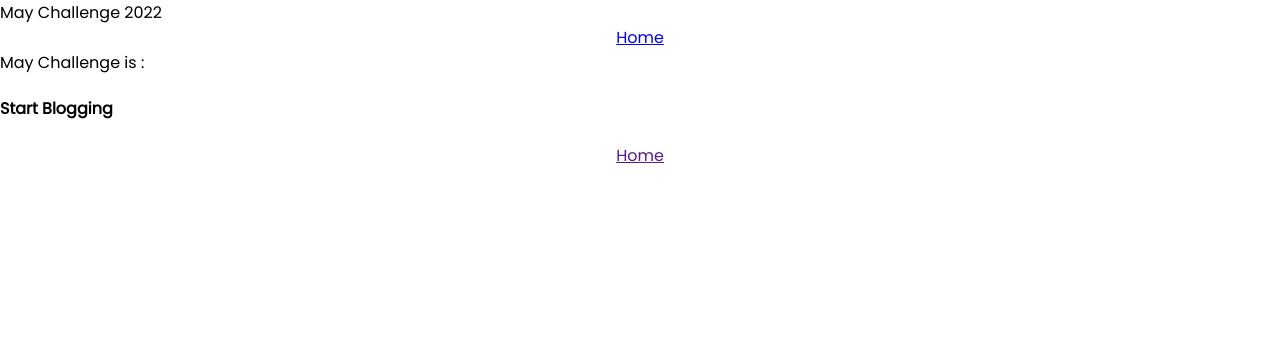
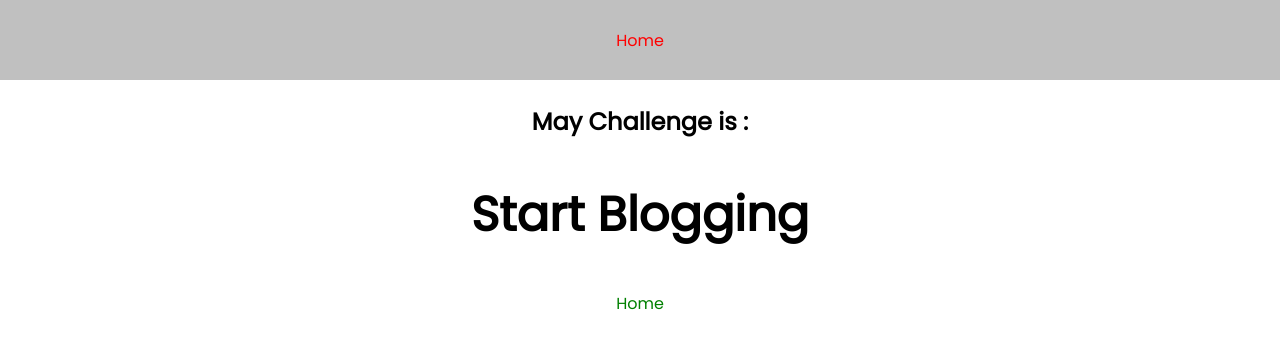
Before and after one commit to thejoecodes/monthly_challenges, a Django app: page /challenges/may in a window 1280 px wide. Shown: the top 349 px of the page. Run offline with Django 3.2, Linux system fonts and the light colour scheme.

Commit message:
add challenge.css

```diff
--- /dev/null
+++ b/challenges/static/challenges/challenge.css
@@ -0,0 +1,36 @@
+@import url('https://fonts.googleapis.com/css2?family=Poppins:wght@200;400&display=swap');
+
+*{
+    box-sizing:border-box;
+  }
+
+body{
+    font-family: 'Poppins', sans-serif;
+    text-align: center;
+    }
+h3{
+    font-size: 1.5rem;
+    font-weight: bold;
+}
+
+h2{
+    font-size: 3rem;
+    font-weight: bold;
+}
+
+a:link {
+    color: red;
+    text-decoration: none;
+  }
+
+  a:visited {
+    color: green;
+  }
+
+  a:hover {
+    color: hotpink;
+  }
+
+  a:active {
+    color: blue;
+  }
--- a/challenges/static/challenges/challenges.css
+++ b/challenges/static/challenges/challenges.css
@@ -19,7 +19,7 @@ ul{
     width: 90%;
     max-width: 20rem;
     box-shadow: 0 2px 8px rgba(0, 0, 0, 0.26);
-    padding: 1rem;
+    padding: 0.3rem;
     border-radius: 12px;
     background-color: seashell;
 
--- a/challenges/templates/challenges/challenge.html
+++ b/challenges/templates/challenges/challenge.html
@@ -1,16 +1,23 @@
 {% extends 'base.html' %}
+{% load static %}
+
+{% block css_files %}
+    <link rel="stylesheet" href="{% static "challenges/challenge.css" %}">
+    <link rel="stylesheet" href="{% static "challenges/includes/header.css" %}">
+{% endblock css_files %}
 
 {% block title_block %}
     {{ month_name|title }} Challenge 2022
 {% endblock title_block %}
 
+
 {% block content %}
 
 {% include "challenges/includes/header.html" %}
 
-    {{ month_name|title }} Challenge is : </h3>
+    <h3>{{ month_name|title }} Challenge is : </h3>
     {% if text is not None %}
-        <h4>{{ text }}</h4>
+        <h2>{{ text }}</h2>
     {% else %}
        <p>There is no Challenge for {{month_name|title}}</p>
     {% endif %}
--- a/templates/base.html
+++ b/templates/base.html
@@ -2,12 +2,13 @@
 {% load static %}
 <html>
     <head>
-        <title></title>
+        <title>{% block title_block %} My Challenges {% endblock title_block %}</title>
         <link rel="stylesheet" href="{% static "styles.css" %}">
         {% block css_files %}{% endblock css_files %}
+        {% block header_block %}{% endblock header_block %}
     </head>
     <body>
-       {% block title_block %} My Challenges {% endblock title_block %}
+
        {% block content %}
 
        {% endblock content %}
```
Also changed, not shown: challenges/templates/challenges/index.html (+3 -4 lines).
